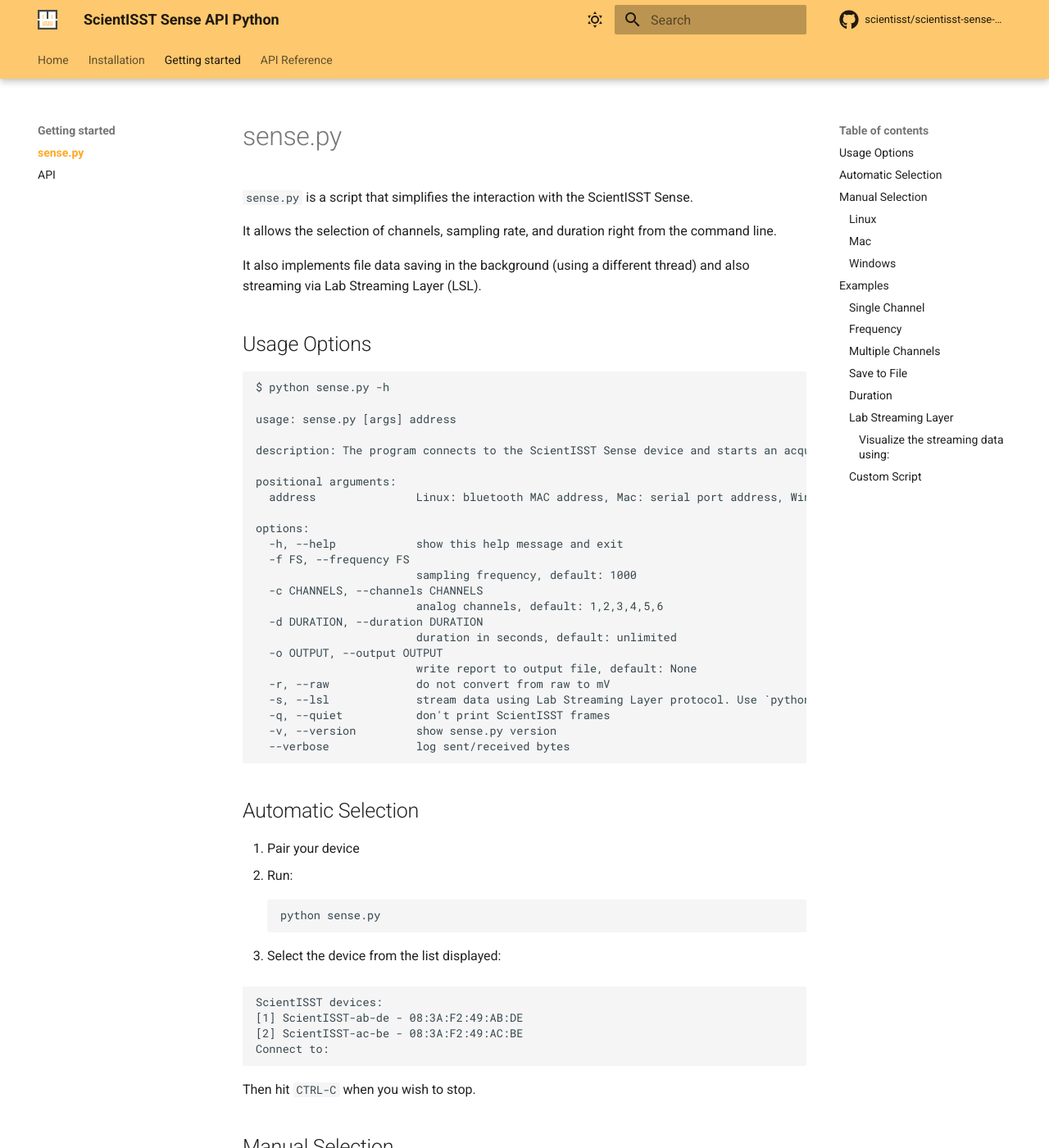
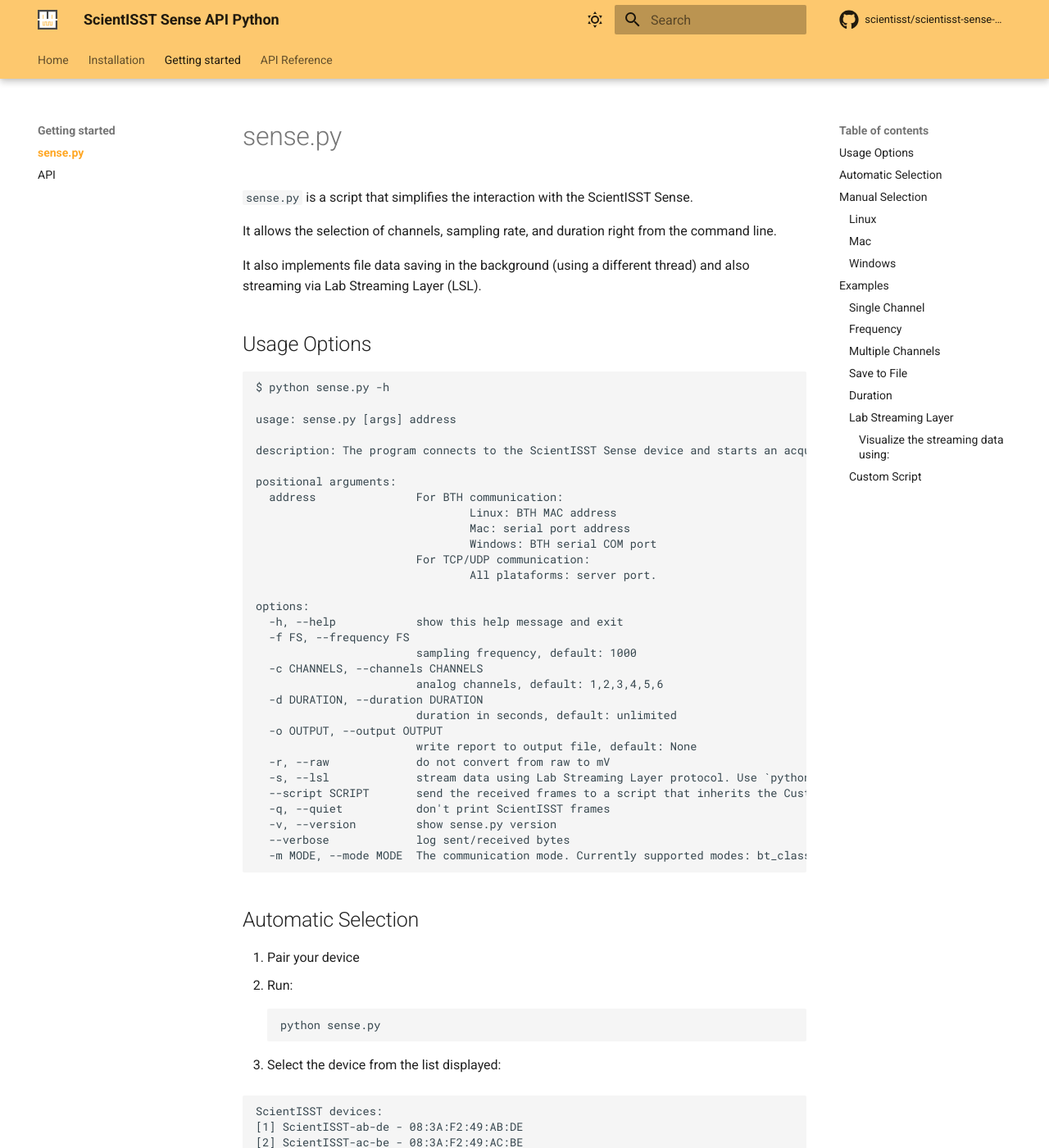
Before and after one commit to scientisst/scientisst-sense-api-python, an MkDocs documentation site: the page built from docs/getting-started/sense.md, in a window 1280 px wide and 1400 px high. Shown: the whole window at 82% size. Built offline with MkDocs 1.6.1 and Material for MkDocs 9.7.7, drawn with Linux system fonts in a browser that asks for light colours; comment, search, counter and statistics services are not loaded.

Commit message:
feat: sense.py support different communication modes

````diff
--- a/docs/getting-started/sense.md
+++ b/docs/getting-started/sense.md
@@ -14,7 +14,12 @@
 description: The program connects to the ScientISST Sense device and starts an acquisition, providing the option to store the received data in a .csv file.
 
 positional arguments:
-  address               Linux: bluetooth MAC address, Mac: serial port address, Windows: bluetooth serial COM port
+  address               For BTH communication:
+                                Linux: BTH MAC address
+                                Mac: serial port address
+                                Windows: BTH serial COM port
+                        For TCP/UDP communication:
+                                All plataforms: server port.
 
 options:
   -h, --help            show this help message and exit
@@ -28,9 +33,11 @@
                         write report to output file, default: None
   -r, --raw             do not convert from raw to mV
   -s, --lsl             stream data using Lab Streaming Layer protocol. Use `python -m pylsl.examples.ReceiveAndPlot` to view stream
+  --script SCRIPT       send the received frames to a script that inherits the CustomScript class
   -q, --quiet           don't print ScientISST frames
   -v, --version         show sense.py version
   --verbose             log sent/received bytes
+  -m MODE, --mode MODE  The communication mode. Currently supported modes: bt_classic, tcp, tcp_ap. Default: bt_classic
 ```
 
 ## Automatic Selection
--- a/setup.cfg
+++ b/setup.cfg
@@ -1,6 +1,6 @@
 [metadata]
 name = scientisst-sense
-version = 0.1.7
+version = 1.0.0
 author = ScientISST
 author_email = developer@scientisst.com
 description = The ScientISST SENSE Python API
````
Also changed, not shown: sense.py (+7 -4 lines), 1 other file.
